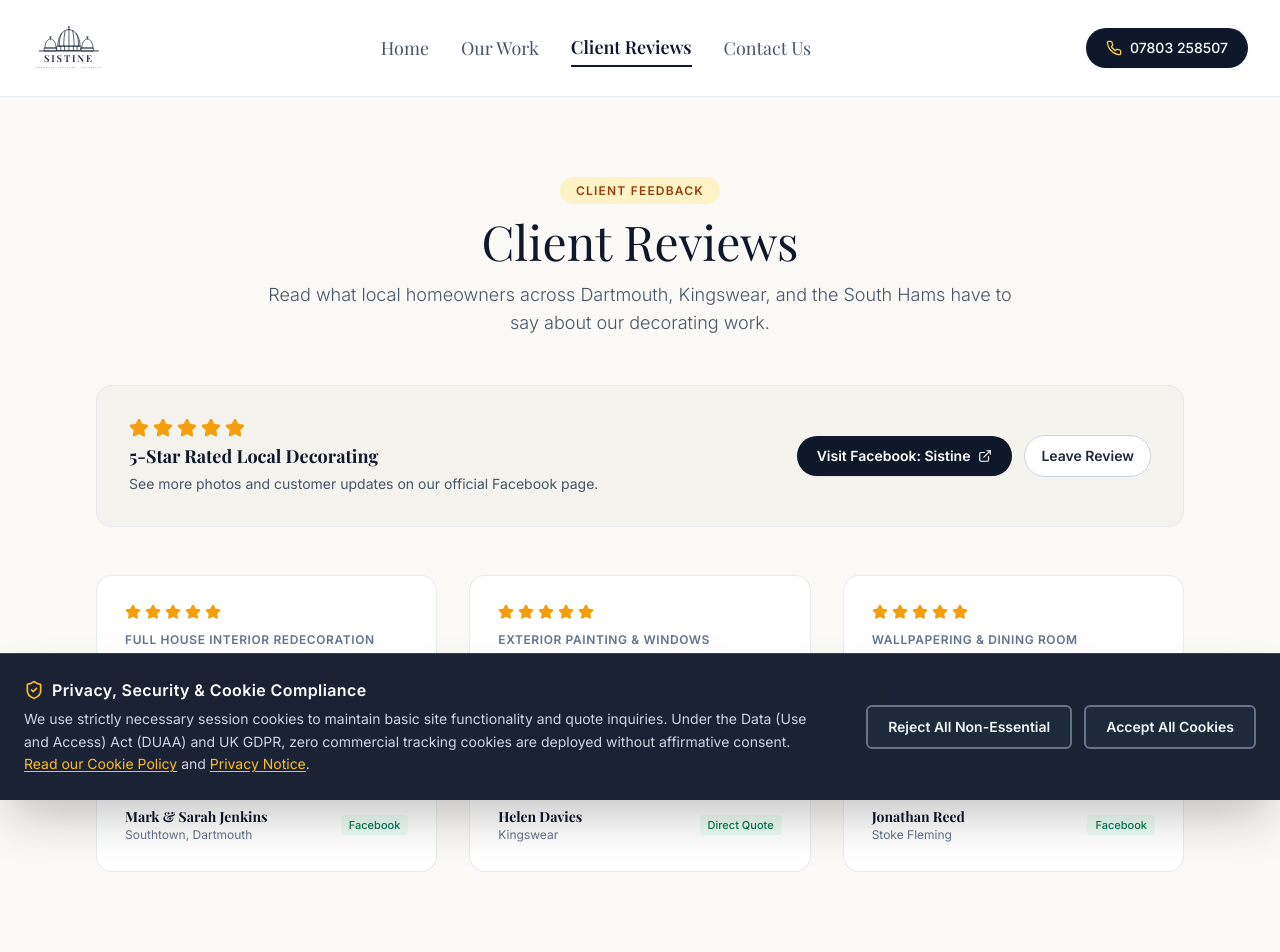
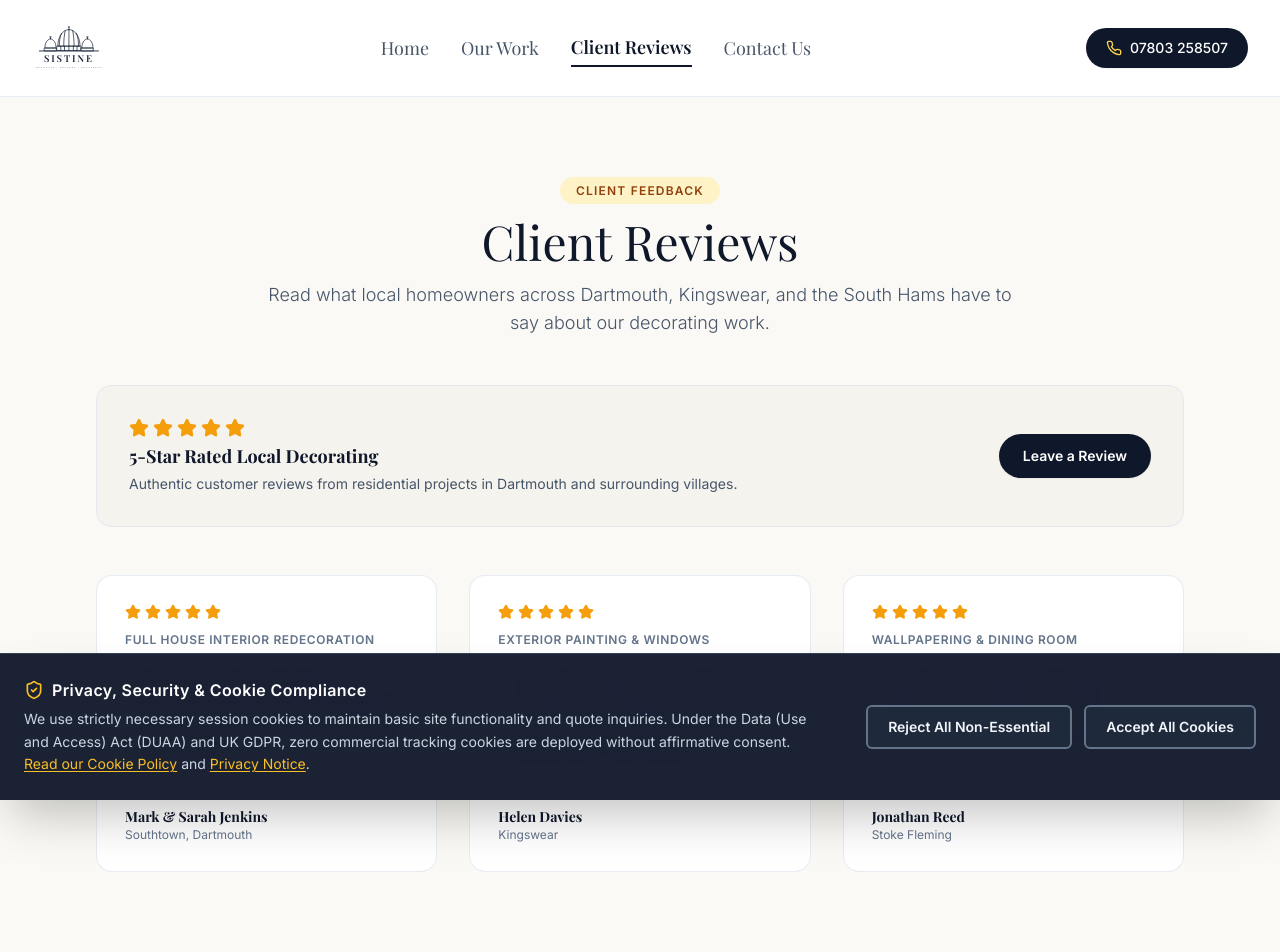
Before and after one commit to itsmyapp-code/sistine, a Next.js app: page /reviews in a window 1280 px wide. Shown: the top 952 px of the page. Built offline with nearby package versions, Linux system fonts and the light colour scheme; a web font is replaced by a local one.

Commit message:
fix: remove Facebook and source badges from client review cards

```diff
--- a/src/app/page.tsx
+++ b/src/app/page.tsx
@@ -254,7 +254,7 @@ export default function HomePage() {
         </div>
       </section>
 
-      {/* 4. CLIENT REVIEWS SECTION */}
+      {/* 4. CLIENT REVIEWS SECTION (Clean without Facebook/source badges) */}
       <section className="py-16 sm:py-20 bg-[#f5f3ee] border-t border-slate-200/80">
         <div className="max-w-6xl mx-auto px-4 sm:px-6 lg:px-8 space-y-12">
 
@@ -287,14 +287,9 @@ export default function HomePage() {
                   </blockquote>
                 </div>
 
-                <div className="pt-4 border-t border-slate-100 flex items-center justify-between">
-                  <div>
-                    <p className="text-sm font-bold text-slate-900 font-serif">{test.clientName}</p>
-                    <p className="text-xs text-slate-500">{test.location}</p>
-                  </div>
-                  <span className="text-[11px] font-medium text-emerald-700 bg-emerald-50 px-2 py-0.5 rounded">
-                    {test.source}
-                  </span>
+                <div className="pt-4 border-t border-slate-100">
+                  <p className="text-sm font-bold text-slate-900 font-serif">{test.clientName}</p>
+                  <p className="text-xs text-slate-500">{test.location}</p>
                 </div>
               </div>
             ))}
--- a/src/app/reviews/page.tsx
+++ b/src/app/reviews/page.tsx
@@ -1,11 +1,9 @@
 'use client';
 
 import React, { useState, useEffect } from 'react';
-import Link from 'next/link';
-import { Star, CheckCircle, ExternalLink, Plus } from 'lucide-react';
+import { Star, CheckCircle } from 'lucide-react';
 import { Testimonial } from '@/types';
 import { getStoredTestimonials, saveStoredTestimonials } from '@/lib/storage';
-import { BUSINESS_CONFIG } from '@/data/initialData';
 
 export default function ReviewsPage() {
   const [testimonials, setTestimonials] = useState<Testimonial[]>([]);
@@ -70,7 +68,7 @@ export default function ReviewsPage() {
         </p>
       </div>
 
-      {/* Top Banner with Facebook Link */}
+      {/* Top Banner with Add Review Action */}
       <div className="bg-[#f5f3ee] rounded-2xl p-6 sm:p-8 border border-slate-200/80 flex flex-col sm:flex-row items-center justify-between gap-6">
         <div className="space-y-1 text-center sm:text-left">
           <div className="flex items-center justify-center sm:justify-start gap-1 text-amber-500">
@@ -80,31 +78,20 @@ export default function ReviewsPage() {
           </div>
           <h2 className="text-lg font-serif font-bold text-slate-900">5-Star Rated Local Decorating</h2>
           <p className="text-xs sm:text-sm text-slate-600">
-            See more photos and customer updates on our official Facebook page.
+            Authentic customer reviews from residential projects in Dartmouth and surrounding villages.
           </p>
         </div>
 
-        <div className="flex items-center gap-3">
-          <a
-            href={BUSINESS_CONFIG.facebook}
-            target="_blank"
-            rel="noopener noreferrer"
-            className="px-5 py-2.5 rounded-full bg-slate-900 hover:bg-slate-800 text-white text-xs sm:text-sm font-semibold inline-flex items-center gap-2 transition-all shadow-sm"
-          >
-            <span>Visit Facebook: {BUSINESS_CONFIG.facebookHandle}</span>
-            <ExternalLink className="w-3.5 h-3.5" />
-          </a>
         <button
           type="button"
           onClick={() => setIsModalOpen(true)}
-            className="px-4 py-2.5 rounded-full bg-white hover:bg-slate-50 border border-slate-300 text-slate-800 text-xs sm:text-sm font-semibold transition-all"
+          className="px-6 py-3 rounded-full bg-slate-900 hover:bg-slate-800 text-white text-xs sm:text-sm font-semibold transition-all shadow-sm shrink-0"
         >
-            Leave Review
+          Leave a Review
         </button>
       </div>
-      </div>
 
-      {/* Testimonials Grid */}
+      {/* Testimonials Grid (Clean cards without social badges) */}
       <div className="grid grid-cols-1 md:grid-cols-3 gap-6 sm:gap-8">
         {testimonials.map((test) => (
           <div
@@ -125,23 +112,18 @@ export default function ReviewsPage() {
               </blockquote>
             </div>
 
-            <div className="pt-4 border-t border-slate-100 flex items-center justify-between">
-              <div>
+            <div className="pt-4 border-t border-slate-100">
               <p className="text-sm font-bold text-slate-900 font-serif">{test.clientName}</p>
               <p className="text-xs text-slate-500">{test.location}</p>
-              </div>
-              <span className="text-[11px] font-medium text-emerald-700 bg-emerald-50 px-2 py-0.5 rounded">
-                {test.source}
-              </span>
             </div>
           </div>
         ))}
       </div>
 
-      {/* Modal */}
+      {/* Review Submission Modal */}
       {isModalOpen && (
         <div className="fixed inset-0 z-50 flex items-center justify-center p-4 bg-black/60 backdrop-blur-xs">
-          <div className="relative w-full max-w-lg bg-white rounded-2xl p-6 sm:p-8 shadow-2xl border border-slate-200">
+          <div className="relative w-full max-w-lg bg-white rounded-3xl p-6 sm:p-8 shadow-2xl border border-slate-200">
             <h3 className="text-2xl font-serif font-bold text-slate-900 mb-2">Leave a Client Review</h3>
             {submitted ? (
               <div className="py-8 text-center space-y-2">
--- a/src/components/TestimonialCard.tsx
+++ b/src/components/TestimonialCard.tsx
@@ -1,5 +1,5 @@
 import React from 'react';
-import { Star, CheckCircle, ExternalLink } from 'lucide-react';
+import { Star } from 'lucide-react';
 import { Testimonial } from '@/types';
 
 interface TestimonialCardProps {
@@ -8,64 +8,33 @@ interface TestimonialCardProps {
 
 export default function TestimonialCard({ testimonial }: TestimonialCardProps) {
   return (
-    <div className="bg-white rounded-2xl border border-slate-200 p-6 sm:p-7 shadow-trade flex flex-col justify-between space-y-4 relative">
+    <div className="bg-white rounded-2xl border border-slate-200/80 p-6 sm:p-7 shadow-xs flex flex-col justify-between space-y-4">
       <div className="space-y-3">
-
-        {/* Star Rating & Source */}
-        <div className="flex items-center justify-between gap-2">
-          <div className="flex items-center gap-1" aria-label={`Rating: ${testimonial.rating} out of 5 stars`}>
-            {[...Array(5)].map((_, i) => (
+        <div className="flex items-center gap-1 text-amber-500">
+          {[...Array(testimonial.rating)].map((_, i) => (
             <Star
               key={i}
-                className={`w-4 h-4 ${
-                  i < testimonial.rating
-                    ? 'text-amber-500 fill-amber-500'
-                    : 'text-slate-300'
-                }`}
+              className="w-4 h-4 text-amber-500 fill-amber-500"
             />
           ))}
         </div>
 
-          <span className="inline-flex items-center gap-1 text-[11px] font-semibold text-emerald-700 bg-emerald-50 px-2 py-0.5 rounded-full border border-emerald-200">
-            <CheckCircle className="w-3 h-3" />
-            {testimonial.source}
-          </span>
-        </div>
-
-        {/* Project Type */}
-        <p className="text-xs font-semibold text-amber-700 uppercase tracking-wider">
+        <p className="text-xs font-semibold uppercase tracking-wider text-slate-500">
           {testimonial.projectType}
         </p>
 
-        {/* Review Body */}
-        <blockquote className="text-sm text-slate-700 leading-relaxed italic">
+        <blockquote className="text-sm text-slate-700 leading-relaxed italic font-serif">
           &ldquo;{testimonial.reviewText}&rdquo;
         </blockquote>
       </div>
 
-      {/* Author & Verification Meta */}
-      <div className="pt-4 border-t border-slate-100 flex items-center justify-between">
-        <div>
-          <p className="text-sm font-bold text-slate-900">
+      <div className="pt-4 border-t border-slate-100">
+        <p className="text-sm font-bold text-slate-900 font-serif">
           {testimonial.clientName}
         </p>
-          <p className="text-xs text-slate-500 font-medium">
+        <p className="text-xs text-slate-500">
           {testimonial.location}
         </p>
-        </div>
-
-        {testimonial.verifiedLink && (
-          <a
-            href={testimonial.verifiedLink}
-            target="_blank"
-            rel="noopener noreferrer"
-            className="text-xs text-slate-400 hover:text-amber-700 inline-flex items-center gap-1 font-medium transition-colors"
-            title="Verify review source"
-          >
-            <span>Verify</span>
-            <ExternalLink className="w-3 h-3" />
-          </a>
-        )}
       </div>
     </div>
   );
```
Lines whose indentation alone changed are shown as unchanged.
